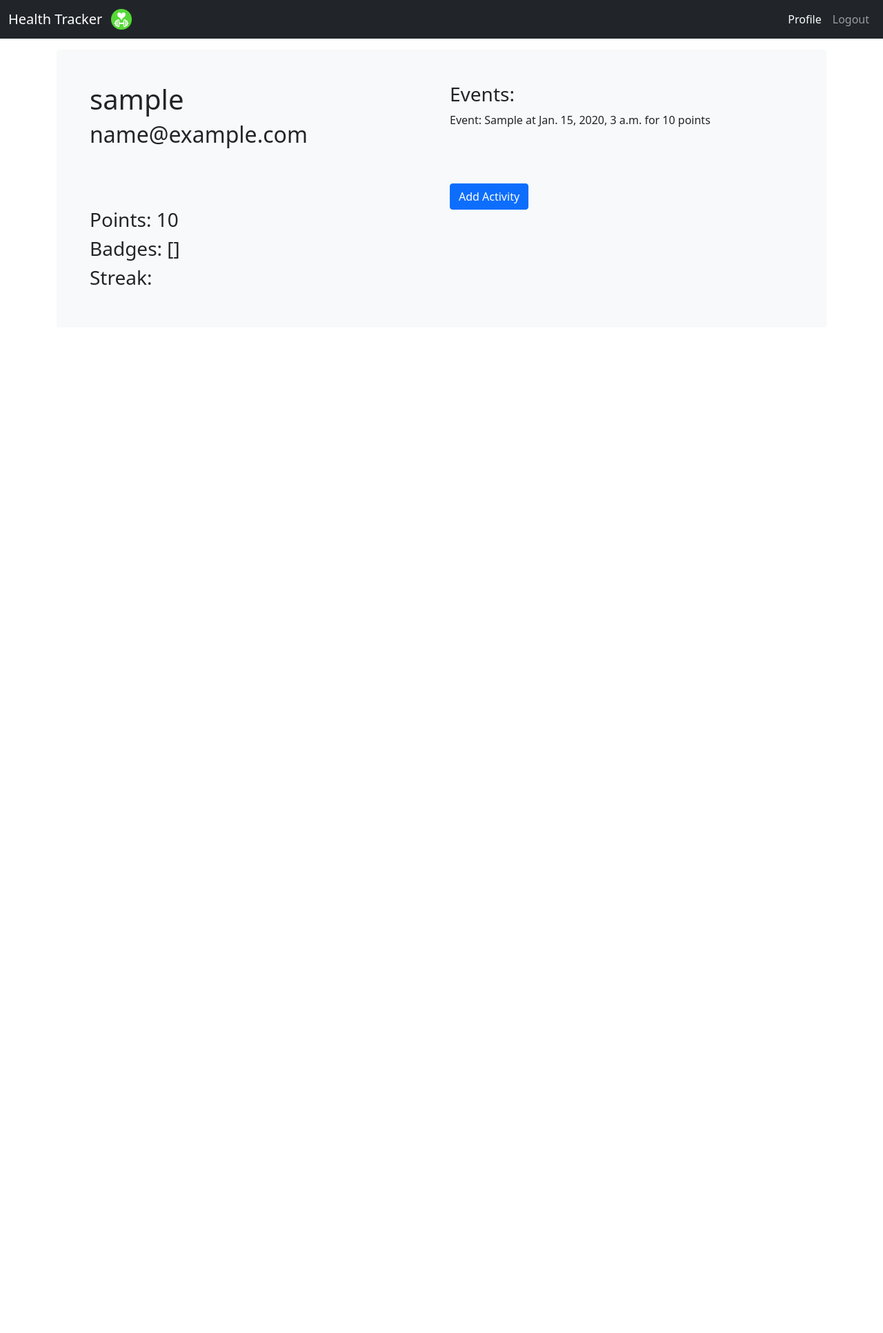
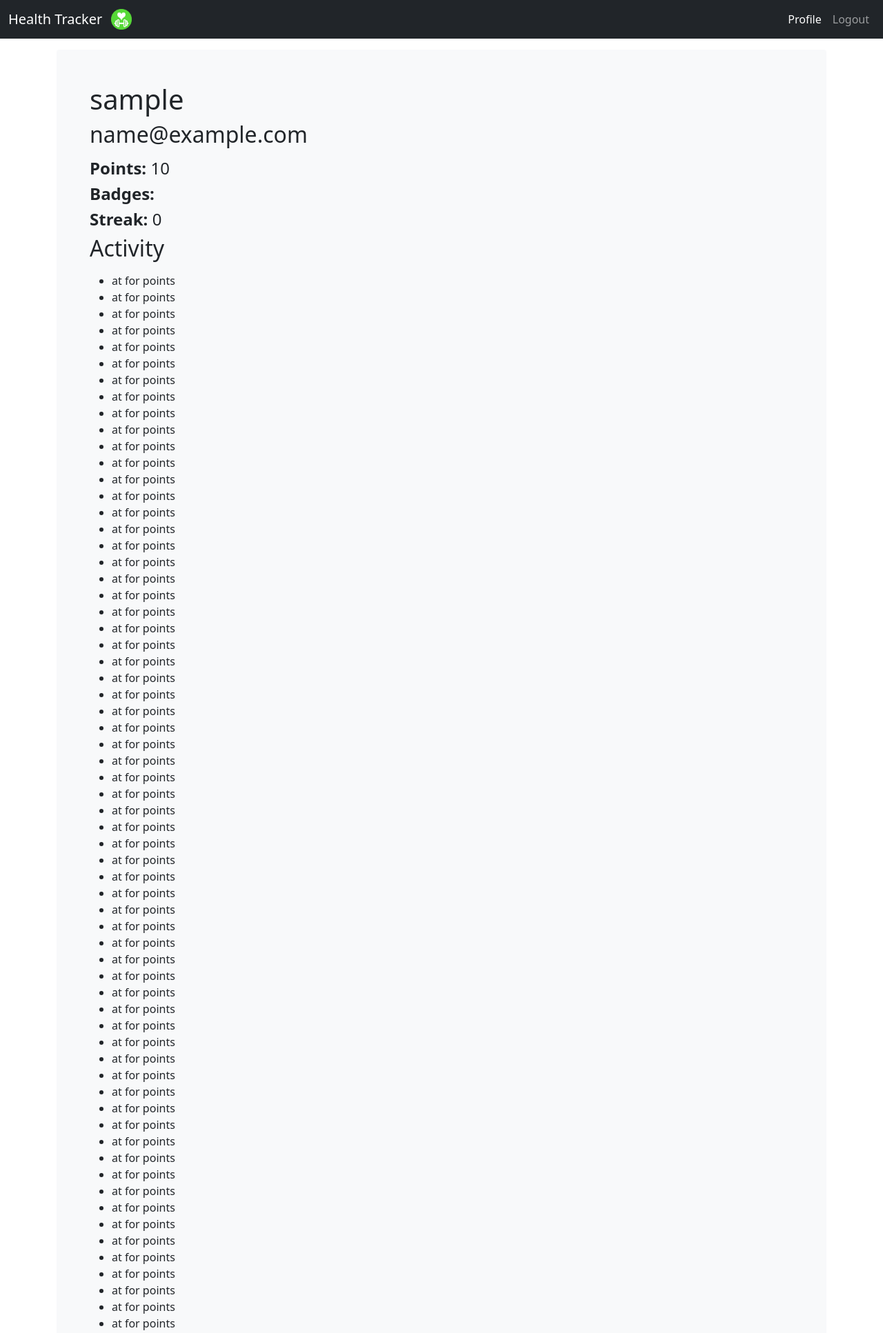
Before and after one commit to willfenton/health-tracker, a Django app: page / in a window 1280 px wide. Shown: the top 1933 px of the page at 69% size. Before the commit the page ends 413 px from the top, so only its background shows below. Run offline with Django 3.2, Linux system fonts and the light colour scheme; a user stored in the database is signed in; tables that the repository leaves empty hold one stand-in row (values such as "Sample post").

Commit message:
Added Vue.js

```diff
--- a/health_tracker/base_app/static/profile.js
+++ b/health_tracker/base_app/static/profile.js
@@ -1,11 +1,11 @@
 axios.defaults.xsrfCookieName = 'csrftoken'
 axios.defaults.xsrfHeaderName = 'X-CSRFToken'
 
-const activitySelect = document.getElementById('activity')
-const dateSelect = document.getElementById('date')
-const timeSelect = document.getElementById('time')
+const resetDateTimeSelects = () => {
+    const activitySelect = document.getElementById('activity')
+    const dateSelect = document.getElementById('date')
+    const timeSelect = document.getElementById('time')
 
-const resetDateTimeSelects = () => {
     activitySelect.value = "Exercise"
 
     const now = new Date()
@@ -19,6 +19,10 @@ const resetDateTimeSelects = () => {
 const userId = document.getElementById('userId').value
 
 const trackActivity = () => {
+    const activitySelect = document.getElementById('activity')
+    const dateSelect = document.getElementById('date')
+    const timeSelect = document.getElementById('time')
+
     const activity = activitySelect.value
     const date = dateSelect.value
     const time = timeSelect.value
@@ -32,8 +36,34 @@ const trackActivity = () => {
     })
         .then(function (response) {
             console.log(response);
+            updateEvents()
         })
         .catch(function (error) {
             console.log(error);
         });
 }
+
+const updateEvents = () => {
+    axios.get('/events/')
+        .then(function (response) {
+            app.events = response.data
+        })
+        .catch(function (error) {
+            console.log(error);
+        });
+}
+
+updateEvents()
+
+const app = new Vue({
+    el: '#app',
+    data: {
+        message: 'Hello Vue!',
+        events: [{
+            "userId": 3,
+            "activity_date": "2021-09-11 14:39",
+            "activity": "Exercised",
+            "points": 50
+        }]
+    }
+})
--- a/health_tracker/base_app/templates/base.html
+++ b/health_tracker/base_app/templates/base.html
@@ -18,6 +18,19 @@
 
     {% block head %}{% endblock %}
 
+    <style>
+        .column {
+            float: left;
+            width: 50%;
+        }
+
+        .row:after {
+            content: "";
+            display: table;
+            clear: both;
+        }
+    </style>
+
     <!-- Bootstrap CSS -->
     <link href="https://cdn.jsdelivr.net/npm/bootstrap@5.1.1/dist/css/bootstrap.min.css" rel="stylesheet"
           integrity="sha384-F3w7mX95PdgyTmZZMECAngseQB83DfGTowi0iMjiWaeVhAn4FJkqJByhZMI3AhiU" crossorigin="anonymous">
@@ -28,6 +41,8 @@
 
 <input type="hidden" id="userId" value={{ user.id }}>
 
+<!-- Vue.js development version, includes helpful console warnings -->
+<script src="https://cdn.jsdelivr.net/npm/vue@2/dist/vue.js"></script>
 <!-- Axios -->
 <script src="https://cdn.jsdelivr.net/npm/axios/dist/axios.min.js"></script>
 <!-- Bootstrap Bundle with Popper -->
--- a/health_tracker/base_app/templates/profile.html
+++ b/health_tracker/base_app/templates/profile.html
@@ -6,51 +6,45 @@
 
 {% block content %}
     {% csrf_token %}
-
+    <div id="app">
         <div class="bg-light p-5 rounded">
-        <style>
-            .column {
-            float: left;
-            width: 50%;
-            }
-
-            .row:after {
-            content: "";
-            display: table;
-            clear: both;
-            }
-        </style>
-
             <div class="row">
                 <div class="column">
                     <div>
                         <h1>{{ user.username }}</h1>
                         <h2>{{ user.email }}</h2>
                     </div>
-                <div style="height:80px"></div>
-                    <h3>Points: {{ points }}</h3>
-                    <h3>Badges: {{ badges }}</h3>
-                    <h3>Streak:</h3>
+                    <h4 class="mt-3"><b>Points:</b> {{ points }}</h4>
+                    <h4><b>Badges:</b> {% for badge in badges %}
+                        {{ badge }}
+                    {% endfor %}</h4>
+                    <h4><b>Streak:</b> 0</h4>
                 </div>
                 <div class="column">
-                <h3>Events:</h3>
-                {% for event in events %}
-                    Event: {{ event.activity }} at {{ event.activity_date }} for {{ event.points }} points
-                {% endfor %}
-                <div style="height:80px"></div>
+                    <h2>Activity</h2>
+                    <ul class="mt-3">
+                        {% verbatim %}
+                        <li v-for="event in events">{{ event.activity }} at {{ event.activity_date }} for {{
+                            event.points }} points
+                        </li>
+                        {% endverbatim %}
+                    </ul>
 
                     <!-- Button trigger modal -->
-                <button type="button" class="btn btn-primary" data-bs-toggle="modal" data-bs-target="#exampleModal">
+                    <button type="button" class="btn btn-primary mt-3" data-bs-toggle="modal"
+                            data-bs-target="#exampleModal">
                         Add Activity
                     </button>
 
                     <!-- Modal -->
-                <div class="modal fade" id="exampleModal" tabindex="-1" aria-labelledby="exampleModalLabel" aria-hidden="true">
+                    <div class="modal fade" id="exampleModal" tabindex="-1" aria-labelledby="exampleModalLabel"
+                         aria-hidden="true">
                         <div class="modal-dialog modal-dialog-centered">
                             <div class="modal-content">
                                 <div class="modal-header">
                                     <h5 class="modal-title" id="exampleModalLabel">Record an activity</h5>
-                                <button type="button" class="btn-close" data-bs-dismiss="modal" aria-label="Close"></button>
+                                    <button type="button" class="btn-close" data-bs-dismiss="modal"
+                                            aria-label="Close"></button>
                                 </div>
                                 <div class="modal-body">
                                     <form>
@@ -75,8 +69,10 @@
                                     </form>
                                 </div>
                                 <div class="modal-footer">
-                                <button type="button" class="btn btn-secondary" data-bs-dismiss="modal">Close</button>
-                                <button type="button" class="btn btn-primary" onclick="trackActivity()">Submit</button>
+                                    <button type="button" class="btn btn-secondary" data-bs-dismiss="modal">Close
+                                    </button>
+                                    <button type="button" class="btn btn-primary" onclick="trackActivity()">Submit
+                                    </button>
                                 </div>
                             </div>
                         </div>
@@ -84,6 +80,8 @@
                 </div>
             </div>
         </div>
+    </div>
+
 {% endblock %}
 
 {% block js %}
--- a/health_tracker/base_app/views.py
+++ b/health_tracker/base_app/views.py
@@ -34,7 +34,7 @@ def profile(request: HttpRequest):
         user = TrackerUser(request.user)
         badges = user.get_badges()
         points = user.get_points()
-        events = Events.objects.filter(userId=user.id)
+        events = Events.objects.filter(userId=user.id).order_by('-activity_date')[:10:1]
         print(badges)
         return render(request, 'profile.html', {'badges': badges, 'points': points, 'events': events})
     else:
@@ -48,7 +48,7 @@ def register(request):
             user = form.save()
             login(request, user)
             messages.success(request, "Registration successful.")
-            return redirect('profile')
+            return redirect('base_app:profileprofile')
         else:
             messages.error(request, "Unsuccessful registration. Invalid information.")
 
```
Lines whose indentation alone changed are shown as unchanged.
